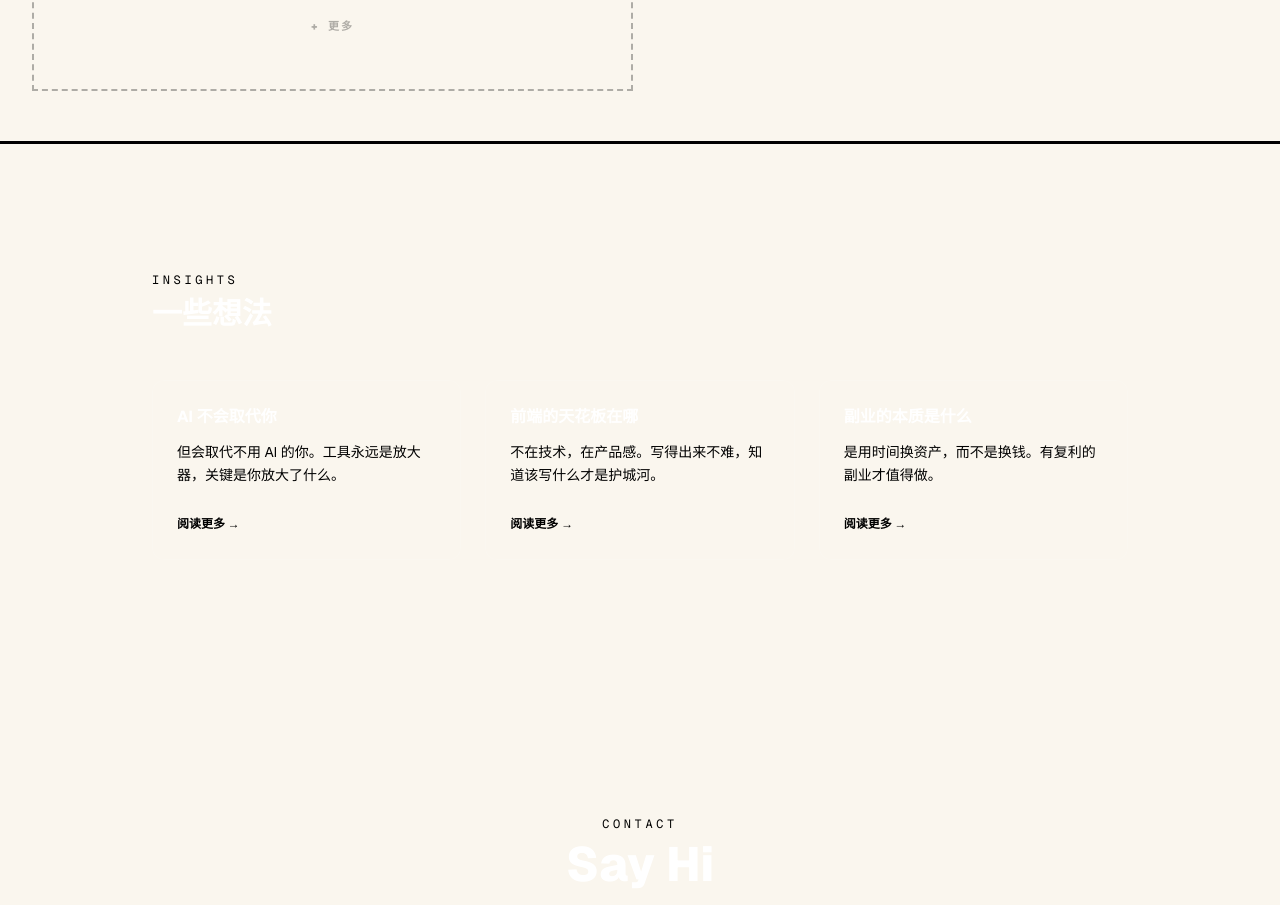
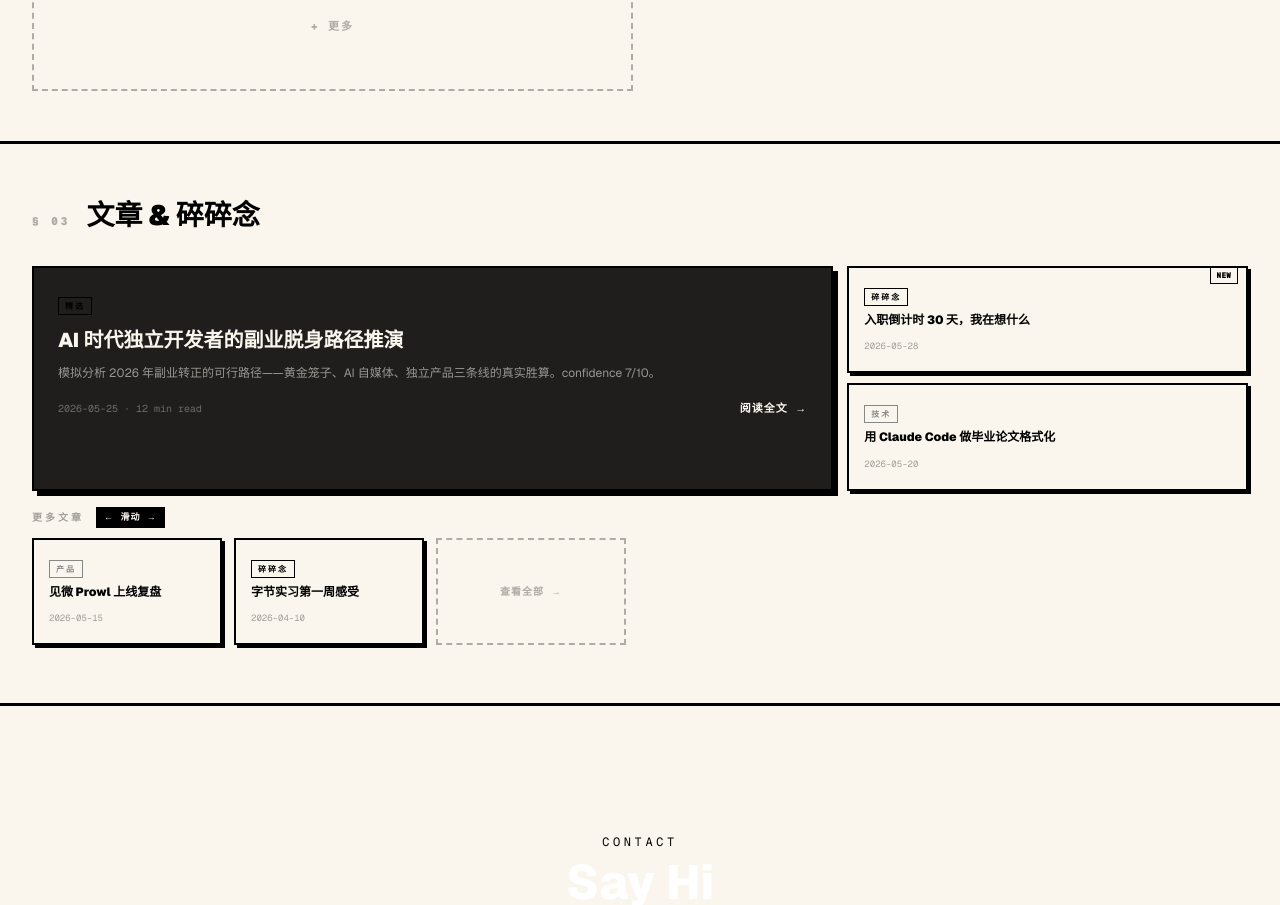
Before and after one commit to 648lsp666/sanli-home, a Next.js app: page / in a window 1280 px wide. Shown: the part 1602-2507 px from the top of the page. Built offline with nearby package versions, Linux system fonts and the light colour scheme.

Commit message:
feat: rewrite Insights with featured card and horizontal scroll lane

```diff
--- a/components/Insights.tsx
+++ b/components/Insights.tsx
@@ -1,79 +1,206 @@
 'use client'
 import { motion } from 'framer-motion'
 
-const INSIGHTS = [
+interface Article {
+  category: string
+  categoryColor: string
+  title: string
+  date: string
+  excerpt?: string
+  readTime?: string
+  isNew?: boolean
+  isFeatured?: boolean
+  url?: string
+}
+
+const ARTICLES: Article[] = [
   {
-    title: 'AI 不会取代你',
-    body: '但会取代不用 AI 的你。工具永远是放大器，关键是你放大了什么。',
-    href: '#',
+    category: '精选',
+    categoryColor: 'var(--color-accent-green)',
+    title: 'AI 时代独立开发者的副业脱身路径推演',
+    date: '2026-05-25',
+    readTime: '12 min',
+    excerpt: '模拟分析 2026 年副业转正的可行路径——黄金笼子、AI 自媒体、独立产品三条线的真实胜算。confidence 7/10。',
+    isFeatured: true,
+    url: '#',
   },
   {
-    title: '前端的天花板在哪',
-    body: '不在技术，在产品感。写得出来不难，知道该写什么才是护城河。',
-    href: '#',
+    category: '碎碎念',
+    categoryColor: 'var(--color-accent-pink)',
+    title: '入职倒计时 30 天，我在想什么',
+    date: '2026-05-28',
+    isNew: true,
+    url: '#',
   },
   {
-    title: '副业的本质是什么',
-    body: '是用时间换资产，而不是换钱。有复利的副业才值得做。',
-    href: '#',
+    category: '技术',
+    categoryColor: '#888',
+    title: '用 Claude Code 做毕业论文格式化',
+    date: '2026-05-20',
+    url: '#',
+  },
+  {
+    category: '产品',
+    categoryColor: '#888',
+    title: '见微 Prowl 上线复盘',
+    date: '2026-05-15',
+    url: '#',
+  },
+  {
+    category: '碎碎念',
+    categoryColor: 'var(--color-accent-cyan)',
+    title: '字节实习第一周感受',
+    date: '2026-04-10',
+    url: '#',
   },
 ]
 
-const fadeUp = {
-  hidden: { opacity: 0, y: 24 },
-  visible: (i: number) => ({
-    opacity: 1,
-    y: 0,
-    transition: { delay: i * 0.1, duration: 0.6, ease: [0.22, 1, 0.36, 1] as const },
-  }),
+function CategoryTag({ label, color }: { label: string; color: string }) {
+  return (
+    <span
+      className="inline-block border-[1.5px] px-[6px] py-[2px] font-mono text-[8px] font-black uppercase tracking-[2px]"
+      style={{ borderColor: color, color }}
+    >
+      {label}
+    </span>
+  )
 }
 
 export default function Insights() {
+  const featured = ARTICLES.find(a => a.isFeatured)!
+  const sideCards = ARTICLES.filter(a => !a.isFeatured).slice(0, 2)
+  const scrollCards = ARTICLES.filter(a => !a.isFeatured).slice(2)
+
   return (
-    <section id="insights" className="mx-auto max-w-5xl px-6 py-32">
-      <motion.p
-        custom={0}
-        variants={fadeUp}
-        initial="hidden"
-        whileInView="visible"
-        viewport={{ once: true }}
-        className="mb-2 font-mono text-xs tracking-[0.3em] text-accent uppercase"
+    <section id="insights" className="px-8 py-[50px]" style={{ borderBottom: '3px solid var(--color-ink)' }}>
+      {/* Section header */}
+      <motion.div
+        initial={{ opacity: 0, y: 20 }} whileInView={{ opacity: 1, y: 0 }}
+        viewport={{ once: true }} transition={{ duration: 0.5 }}
+        className="mb-7 flex items-baseline gap-4"
       >
-        Insights
-      </motion.p>
-      <motion.h2
-        custom={1}
-        variants={fadeUp}
-        initial="hidden"
-        whileInView="visible"
-        viewport={{ once: true }}
-        className="mb-12 text-3xl font-extrabold text-white"
+        <span className="font-mono text-[11px] font-black uppercase tracking-[3px] opacity-30" style={{ color: 'var(--color-ink)' }}>§ 03</span>
+        <h2 className="text-[28px] font-black" style={{ color: 'var(--color-ink)', borderBottom: '4px solid var(--color-accent-cyan)', paddingBottom: '2px' }}>
+          文章 &amp; 碎碎念
+        </h2>
+      </motion.div>
+
+      {/* Featured row */}
+      <motion.div
+        initial={{ opacity: 0, y: 20 }} whileInView={{ opacity: 1, y: 0 }}
+        viewport={{ once: true }} transition={{ duration: 0.5, delay: 0.05 }}
+        className="mb-4 grid gap-[14px] md:grid-cols-[2fr_1fr]"
       >
-        一些想法
-      </motion.h2>
+        {/* Featured dark card — bg flips via --color-featured-bg token in dark mode */}
+        <a
+          href={featured.url}
+          className="block border-[2.5px] p-6"
+          style={{
+            borderColor: 'var(--color-ink)',
+            backgroundColor: 'var(--color-featured-bg)',
+            boxShadow: '5px 5px 0 var(--color-ink)',
+          }}
+        >
+          <div className="mb-3">
+            <CategoryTag label={featured.category} color="var(--color-accent-green)" />
+          </div>
+          <h3 className="mb-3 text-[20px] font-black leading-[1.2]" style={{ color: '#faf6ee' }}>
+            {featured.title}
+          </h3>
+          {featured.excerpt && (
+            <p className="mb-4 text-[12px] leading-[1.65]" style={{ color: '#faf6ee', opacity: 0.55 }}>
+              {featured.excerpt}
+            </p>
+          )}
+          <div className="flex items-center justify-between">
+            <span className="font-mono text-[10px] opacity-35" style={{ color: '#faf6ee' }}>
+              {featured.date}{featured.readTime ? ` · ${featured.readTime} read` : ''}
+            </span>
+            <span
+              className="font-mono text-[11px] font-black uppercase tracking-[1px]"
+              style={{ color: '#faf6ee', borderBottom: '2.5px solid var(--color-accent-green)', paddingBottom: '1px' }}
+            >
+              阅读全文 →
+            </span>
+          </div>
+        </a>
 
-      <div className="grid gap-6 md:grid-cols-3">
-        {INSIGHTS.map((item, i) => (
-          <motion.div
-            key={item.title}
-            custom={i + 2}
-            variants={fadeUp}
-            initial="hidden"
-            whileInView="visible"
-            viewport={{ once: true }}
-            className="rounded-xl border border-white/10 bg-white/[0.02] p-6"
+        {/* Side cards */}
+        <div className="flex flex-col gap-[10px]">
+          {sideCards.map(article => (
+            <a
+              key={article.title}
+              href={article.url}
+              className="relative block border-[2.5px] p-[15px]"
+              style={{ borderColor: 'var(--color-ink)', backgroundColor: 'var(--color-paper)', backdropFilter: 'blur(2px)', boxShadow: '3px 3px 0 var(--color-ink)' }}
+            >
+              {article.isNew && (
+                <span
+                  className="absolute -top-[2px] right-2 border-[1.5px] px-[6px] py-[2px] font-mono text-[8px] font-black"
+                  style={{ backgroundColor: 'var(--color-accent-pink)', borderColor: 'var(--color-ink)', color: 'var(--color-ink)' }}
+                >
+                  NEW
+                </span>
+              )}
+              <div className="mb-[5px]">
+                <CategoryTag label={article.category} color={article.categoryColor} />
+              </div>
+              <h4 className="mb-1 text-[12px] font-black leading-[1.35]" style={{ color: 'var(--color-ink)' }}>
+                {article.title}
+              </h4>
+              <span className="font-mono text-[9px] opacity-35" style={{ color: 'var(--color-ink)' }}>{article.date}</span>
+            </a>
+          ))}
+        </div>
+      </motion.div>
+
+      {/* Scroll lane */}
+      <motion.div
+        initial={{ opacity: 0, y: 20 }} whileInView={{ opacity: 1, y: 0 }}
+        viewport={{ once: true }} transition={{ duration: 0.5, delay: 0.1 }}
+      >
+        <div className="mb-[10px] flex items-center gap-3">
+          <span className="font-mono text-[10px] font-black uppercase tracking-[3px] opacity-35" style={{ color: 'var(--color-ink)' }}>
+            更多文章
+          </span>
+          <span
+            className="px-2 py-1 font-mono text-[9px] font-black uppercase tracking-[1px]"
+            style={{ backgroundColor: 'var(--color-ink)', color: 'var(--color-bg)' }}
           >
-            <h3 className="mb-3 text-base font-bold text-white">{item.title}</h3>
-            <p className="mb-6 text-sm leading-relaxed text-muted">{item.body}</p>
+            ← 滑动 →
+          </span>
+        </div>
+
+        <div
+          className="flex gap-3 overflow-x-auto pb-2"
+          style={{ WebkitOverflowScrolling: 'touch' } as React.CSSProperties}
+        >
+          {scrollCards.map(article => (
             <a
-              href={item.href}
-              className="text-xs font-semibold text-accent transition-opacity hover:opacity-70"
+              key={article.title}
+              href={article.url}
+              className="block w-[190px] shrink-0 border-[2.5px] p-[15px]"
+              style={{ borderColor: 'var(--color-ink)', backgroundColor: 'var(--color-paper)', backdropFilter: 'blur(2px)', boxShadow: '3px 3px 0 var(--color-ink)' }}
             >
-              阅读更多 →
+              <div className="mb-[5px]">
+                <CategoryTag label={article.category} color={article.categoryColor} />
+              </div>
+              <h4 className="mb-1 text-[12px] font-black leading-[1.35]" style={{ color: 'var(--color-ink)' }}>
+                {article.title}
+              </h4>
+              <span className="font-mono text-[9px] opacity-35" style={{ color: 'var(--color-ink)' }}>{article.date}</span>
             </a>
-          </motion.div>
-        ))}
-      </div>
+          ))}
+
+          {/* Ghost slot */}
+          <div
+            className="flex w-[190px] shrink-0 items-center justify-center border-[2.5px] p-[15px] opacity-30"
+            style={{ borderColor: 'var(--color-ink)', borderStyle: 'dashed', color: 'var(--color-ink)' }}
+          >
+            <span className="font-mono text-[10px] font-black uppercase tracking-[1px]">查看全部 →</span>
+          </div>
+        </div>
+      </motion.div>
     </section>
   )
 }
```
